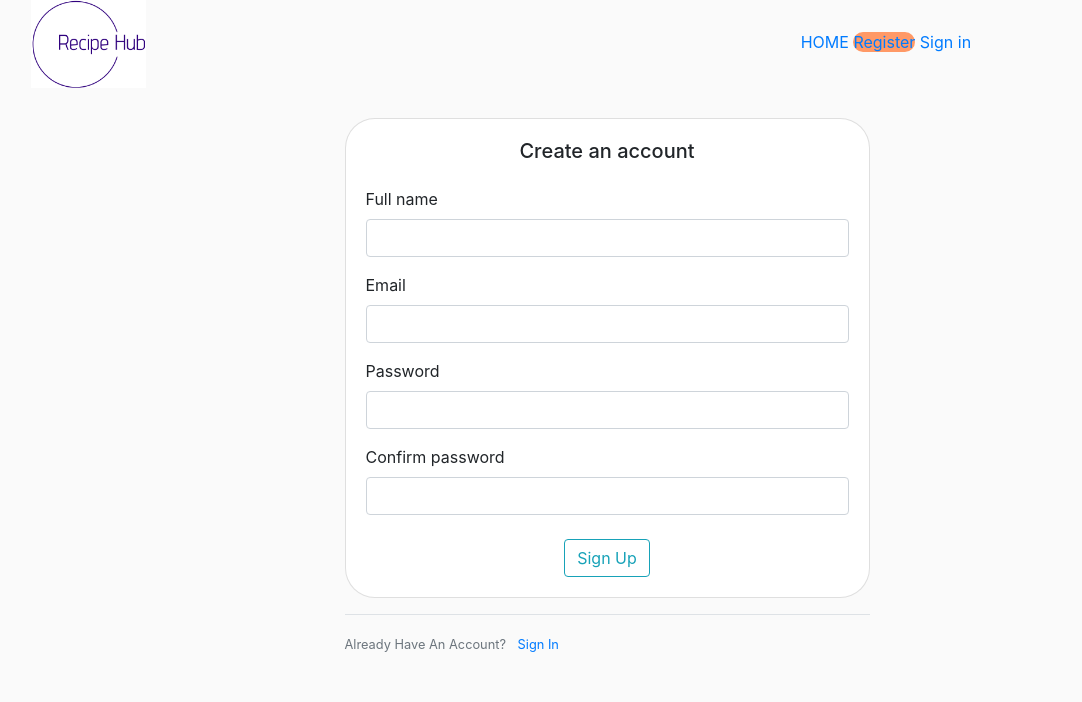
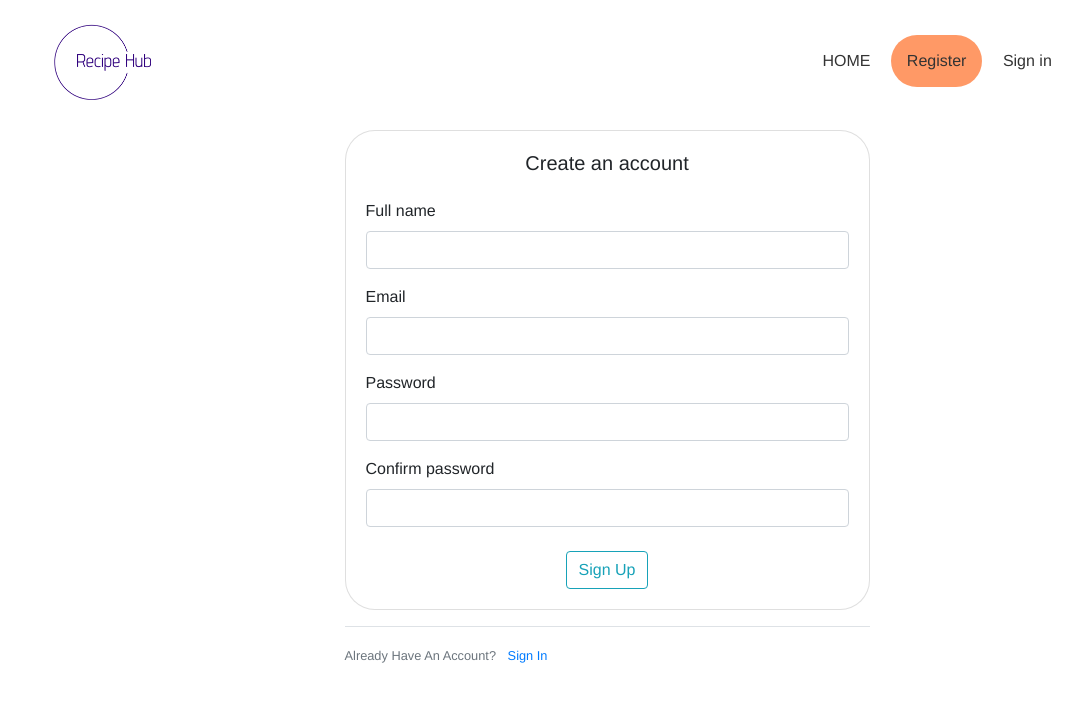
Before and after one commit to bennet489/RecipeHub, a Flask app: page /register in a window 1280 px wide. Shown: the top 702 px of the page, without its empty margins (33-1115 px from the left). Run offline with Flask 3, Linux system fonts and the light colour scheme; some libraries are stand-ins or nearby versions.

Commit message:
Update favicon

```diff
--- /dev/null
+++ b/app/static/css/nav.css
@@ -0,0 +1,106 @@
+nav {
+    background-color: #fff;
+    overflow: hidden;
+    text-align: right;
+    margin-right: 14%;
+}
+
+nav a,
+nav button {
+    font-family: Helvetica, Arial, sans-serif;
+    display: inline-block;
+    color: #333333;
+    text-align: center;
+    padding: 14px 16px;
+    text-decoration: none;
+    border: none;
+    cursor: pointer;
+}
+
+nav a:hover,
+nav button:hover {
+    background-color: #ddd;
+    color: black;
+}
+
+.search-container {
+    display: block;
+    float: none;
+    text-align: right;
+    margin-right: 10px;
+    margin-bottom: 10px;
+}
+
+.search-container input {
+    width: 150px;
+    box-sizing: border-box;
+}
+
+.logo {
+    display: inline-block;
+    text-align: left;
+    margin-right: 20px;
+    margin-left: 50px;
+    width: 250px;
+}
+
+.logo img {
+    max-height: 40px;
+    vertical-align: middle;
+    text-align: left;
+    width: 100px;
+}
+
+/* User Profile Styles */
+.user-profile {
+    text-align: left;
+    margin: 20px;
+    display: flex;
+    align-items: center;
+}
+
+.profile-pic {
+    border-radius: 50%;
+    overflow: hidden;
+    margin-right: 10px;
+}
+
+.profile-pic img {
+    max-width: 100px;
+    max-height: 100px;
+    object-fit: cover;
+    border: 2px solid #fff; /
+}
+
+/* Post Styles */
+.post {
+    font-family: 'Open Sans', sans-serif;
+    margin: 20px;
+    padding: 20px;
+    border: 1px solid #ddd;
+    border-radius: 5px;
+}
+
+.post-content {
+    font-family: 'Open Sans', sans-serif;
+    margin-top: 10px;
+}
+
+.post-content h2 {
+    color: #333;
+}
+
+.post-content ul {
+    list-style-type: square;
+    padding-left: 20px;
+}
+
+.post-buttons {
+    margin-top: 10px;
+}
+
+.button {
+    display: inline-block;
+    margin-right: 10px;
+    cursor: pointer;
+}
--- a/app/static/style.css
+++ b/app/static/style.css
@@ -1,7 +1,8 @@
 /* styles.css */
 
 body {
-    background-color: #fafafa
+    font-family: Helvetica, Arial, sans-serif;
+    background-color: #fff;
 }
 
 .container-custom {
--- a/app/templates/base.html
+++ b/app/templates/base.html
@@ -17,6 +17,7 @@
       crossorigin="anonymous"
     />
     <link rel="stylesheet" href="../static/style.css">
+    <link rel="icon" href="../static/images/logo1.png" type="image/png">
     {% if title %}
       <title> RecipeHub - {{ title }} </title>
     {% else %}
```
Also changed, not shown: 1 other file.
